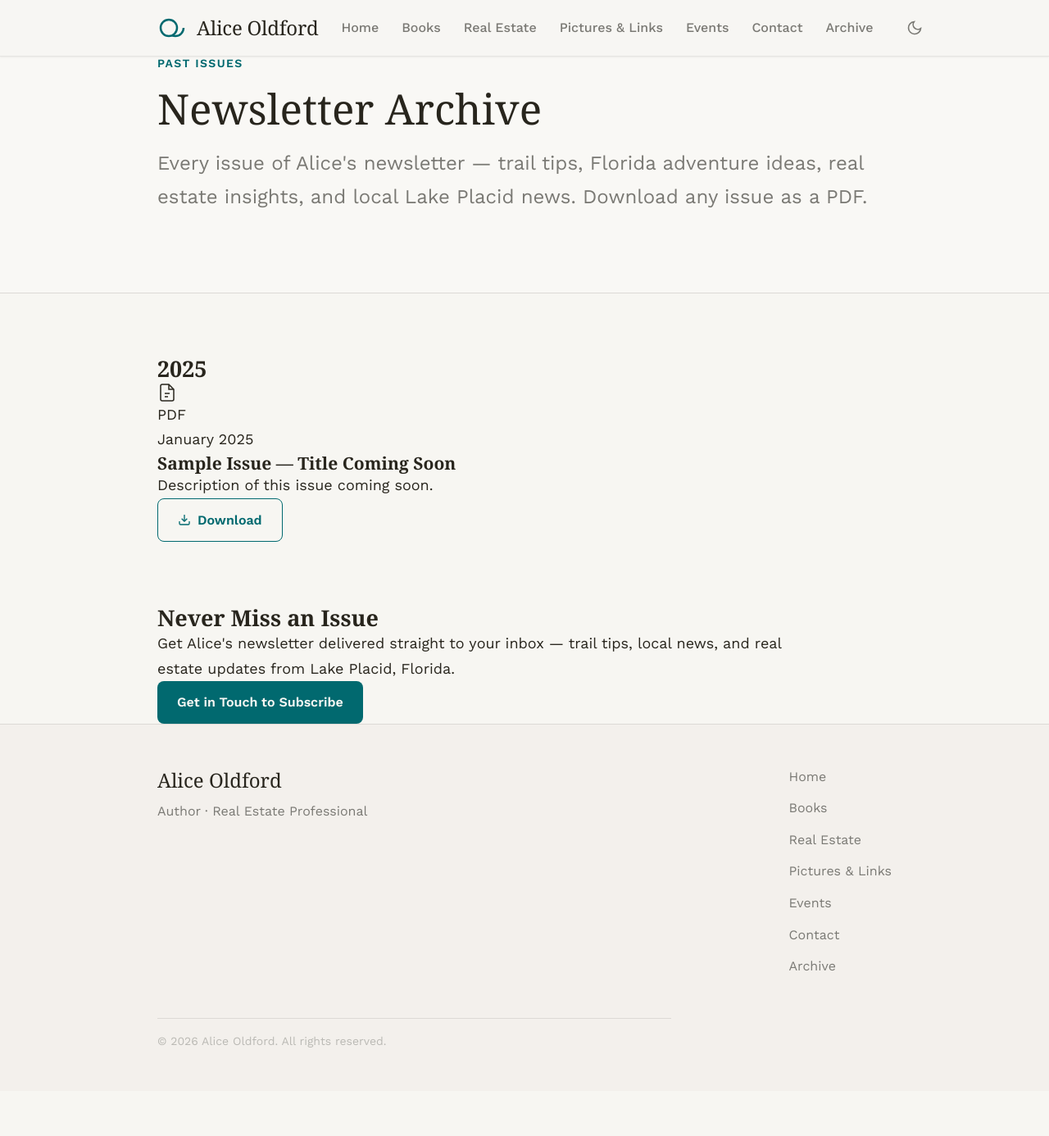
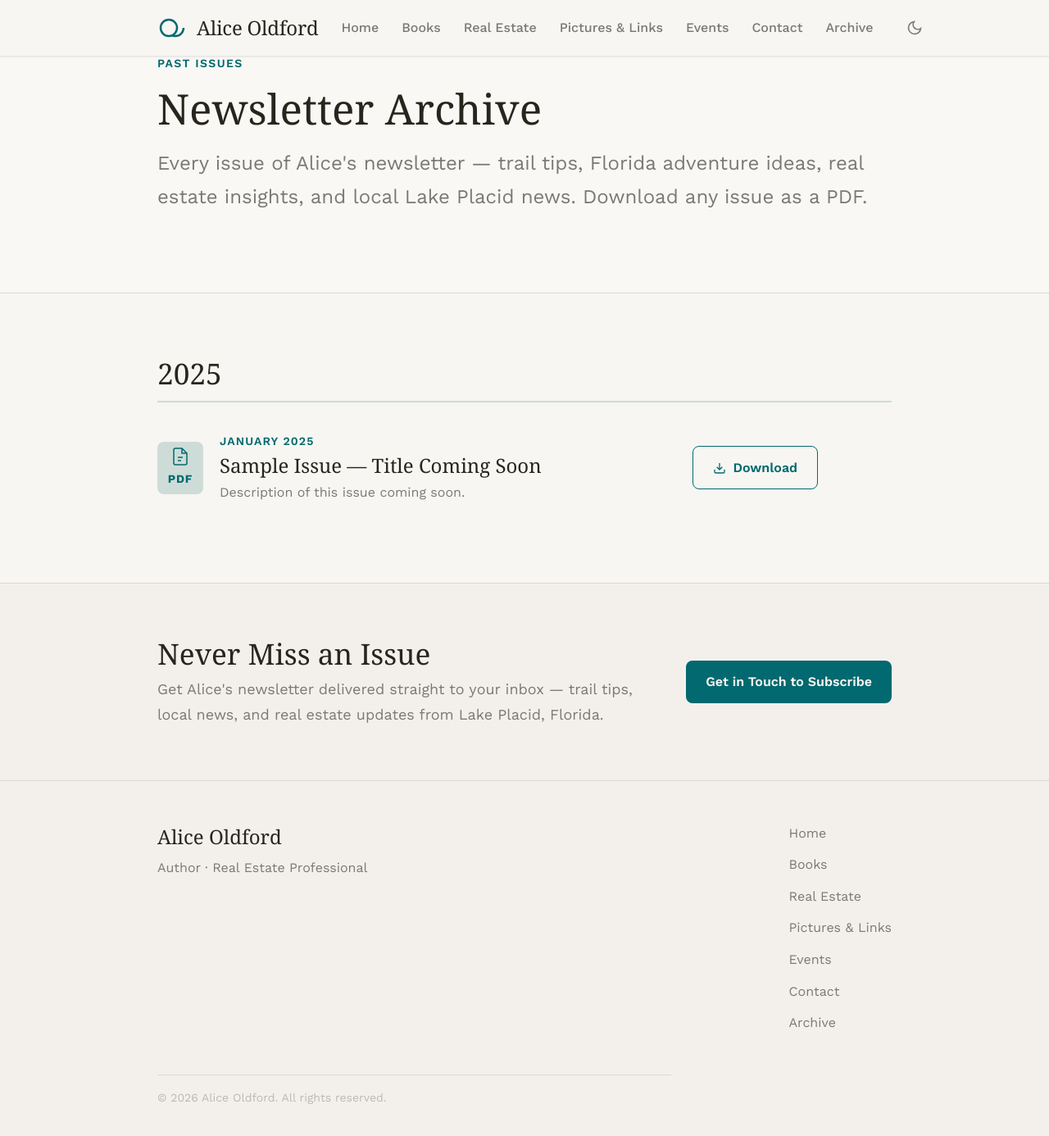
Before and after one commit to stuart-dotcom/aliceoldford.com, a Jekyll site: the page built from archive.html, in a window 1280 px wide and 1400 px high, scrolled down 153 px. Shown: the top 1386 px of the window at 82% size. Built offline with Jekyll 4.4.1, drawn with Linux system fonts in a browser that asks for light colours; some web fonts are replaced; before the commit the page ends 1484 px from its top, so only the background shows below that.

Commit message:
Add archive page styles to main.css
Added styles for archive page layout and elements.

```diff
--- a/assets/css/main.css
+++ b/assets/css/main.css
@@ -1179,3 +1179,173 @@ a.contact-details__value:hover {
   color: var(--color-text-faint);
   font-style: italic;
 }
+/* ============================================================
+   ARCHIVE PAGE STYLES
+   Add these to the bottom of assets/css/main.css
+============================================================ */
+
+/* ── YEAR GROUP ────────────────────────────────────────────── */
+.archive-year-group {
+  margin-bottom: var(--space-12);
+}
+.archive-year-group:last-child {
+  margin-bottom: 0;
+}
+
+.archive-year-heading {
+  font-family: var(--font-display);
+  font-size: var(--text-xl);
+  font-weight: 400;
+  color: var(--color-text);
+  padding-bottom: var(--space-3);
+  margin-bottom: var(--space-4);
+  border-bottom: 2px solid var(--color-primary-highlight);
+}
+
+/* ── ARCHIVE LIST ──────────────────────────────────────────── */
+.archive-list {
+  list-style: none;
+  display: flex;
+  flex-direction: column;
+  gap: 0;
+}
+
+/* ── ARCHIVE ITEM ──────────────────────────────────────────── */
+.archive-item {
+  display: grid;
+  grid-template-columns: 56px 1fr auto;
+  gap: var(--space-5);
+  align-items: center;
+  padding-block: var(--space-5);
+  border-bottom: 1px solid var(--color-divider);
+}
+.archive-item:last-child {
+  border-bottom: none;
+}
+.archive-item:hover {
+  background: var(--color-surface);
+  margin-inline: calc(-1 * var(--space-4));
+  padding-inline: var(--space-4);
+  border-radius: var(--radius-md);
+}
+
+/* PDF icon block */
+.archive-item__icon {
+  display: flex;
+  flex-direction: column;
+  align-items: center;
+  justify-content: center;
+  gap: var(--space-1);
+  color: var(--color-primary);
+  background: var(--color-primary-highlight);
+  border-radius: var(--radius-md);
+  width: 56px;
+  height: 64px;
+  flex-shrink: 0;
+}
+.archive-item__filetype {
+  font-size: var(--text-xs);
+  font-weight: 700;
+  letter-spacing: 0.06em;
+  color: var(--color-primary);
+}
+
+/* Issue info */
+.archive-item__date {
+  font-size: var(--text-xs);
+  font-weight: 600;
+  letter-spacing: 0.08em;
+  text-transform: uppercase;
+  color: var(--color-primary);
+  margin-bottom: var(--space-1);
+}
+.archive-item__title {
+  font-family: var(--font-display);
+  font-size: var(--text-lg);
+  font-weight: 400;
+  color: var(--color-text);
+  margin-bottom: var(--space-1);
+}
+.archive-item__desc {
+  font-size: var(--text-sm);
+  color: var(--color-text-muted);
+  max-width: 60ch;
+}
+
+/* Download button */
+.archive-item__download {
+  display: inline-flex;
+  align-items: center;
+  gap: var(--space-2);
+  flex-shrink: 0;
+  white-space: nowrap;
+}
+
+/* ── EMPTY STATE ───────────────────────────────────────────── */
+.archive-empty {
+  display: flex;
+  flex-direction: column;
+  align-items: center;
+  text-align: center;
+  padding: var(--space-16) var(--space-8);
+  color: var(--color-text-muted);
+}
+.archive-empty svg {
+  margin-bottom: var(--space-4);
+  color: var(--color-text-faint);
+}
+.archive-empty h2 {
+  font-family: var(--font-display);
+  font-size: var(--text-xl);
+  font-weight: 400;
+  color: var(--color-text);
+  margin-bottom: var(--space-3);
+}
+.archive-empty p {
+  max-width: 40ch;
+  font-size: var(--text-base);
+}
+.archive-empty a {
+  color: var(--color-primary);
+  text-decoration: none;
+}
+.archive-empty a:hover { text-decoration: underline; }
+
+/* ── SUBSCRIBE STRIP ───────────────────────────────────────── */
+.archive-subscribe-strip {
+  background: var(--color-surface-offset);
+  border-top: 1px solid var(--color-divider);
+  padding-block: clamp(var(--space-10), 6vw, var(--space-16));
+}
+.archive-subscribe-strip__inner {
+  display: flex;
+  align-items: center;
+  justify-content: space-between;
+  gap: var(--space-8);
+  flex-wrap: wrap;
+}
+.archive-subscribe-strip__title {
+  font-family: var(--font-display);
+  font-size: var(--text-xl);
+  font-weight: 400;
+  margin-bottom: var(--space-2);
+}
+.archive-subscribe-strip__body {
+  font-size: var(--text-base);
+  color: var(--color-text-muted);
+  max-width: 52ch;
+}
+.archive-subscribe-strip__btn { flex-shrink: 0; }
+
+/* Mobile */
+@media (max-width: 600px) {
+  .archive-item {
+    grid-template-columns: 48px 1fr;
+    grid-template-rows: auto auto;
+  }
+  .archive-item__download {
+    grid-column: 2;
+    justify-self: start;
+    margin-top: var(--space-2);
+  }
+}
```
